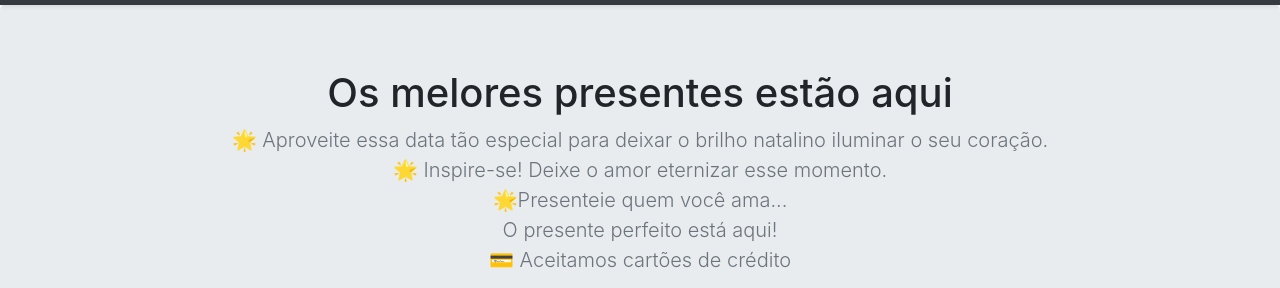
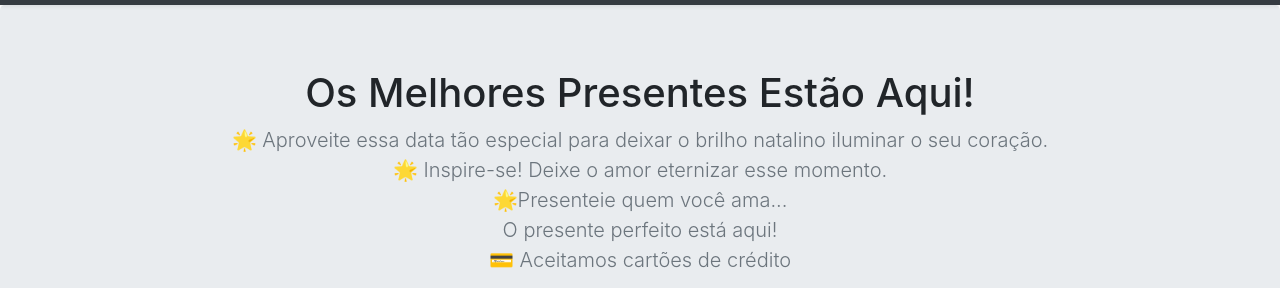
Before and after one commit to Pedro-Muniz-Oliveira/FernandaMuniz, a plain HTML site: page index.html in a window 1280 px wide. Shown: the part 91-379 px from the top of the page. Drawn offline with nearby package versions, Linux system fonts and the light colour scheme.

Commit message:
Update index.html

```diff
--- a/index.html
+++ b/index.html
@@ -48,7 +48,7 @@
 
       <section class="jumbotron text-center">
         <div class="container">
-          <h1 class="jumbotron-heading">Os melores presentes estão aqui
+          <h1 class="jumbotron-heading">Os Melhores Presentes Estão Aqui!
           </h1>
           <p class="lead text-muted">🌟 Aproveite essa data tão especial para deixar o brilho natalino iluminar o seu coração. <br>
 
```
